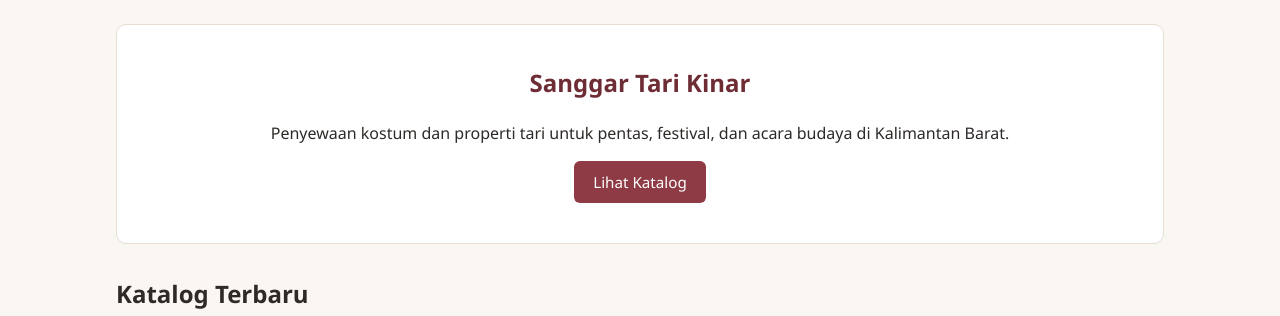
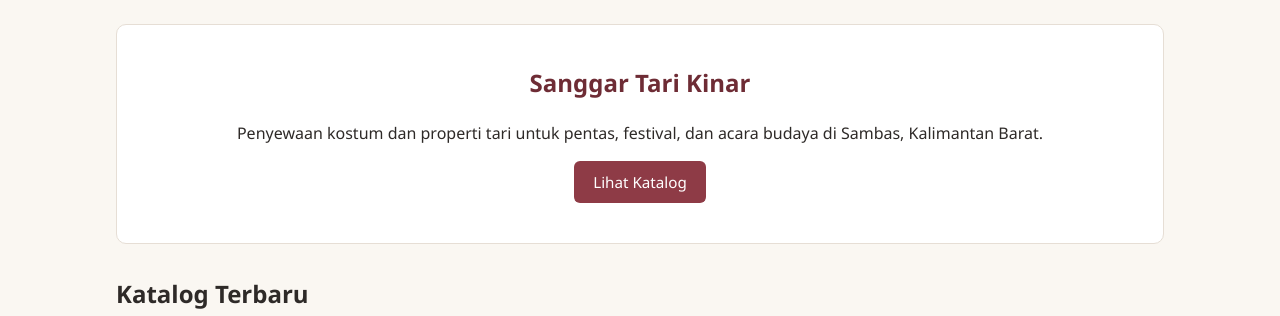
Before and after one commit to SARIs4r1/UAS_PEMWEB-WebsiteSanggarTariKinar, a PHP site: page / in a window 1280 px wide. Shown: the part 55-371 px from the top of the page. Run offline with PHP 8.4, Linux system fonts and the light colour scheme; data that the repository does not hold is empty.

Commit message:
Update code

```diff
--- a/index.php
+++ b/index.php
@@ -13,7 +13,7 @@ require __DIR__ . '/includes/header.php';
 
 <section class="hero">
     <h1>Sanggar Tari Kinar</h1>
-    <p>Penyewaan kostum dan properti tari untuk pentas, festival, dan acara budaya di Kalimantan Barat.</p>
+    <p>Penyewaan kostum dan properti tari untuk pentas, festival, dan acara budaya di Sambas, Kalimantan Barat.</p>
     <a class="btn" href="katalog.php">Lihat Katalog</a>
 </section>
 
```
